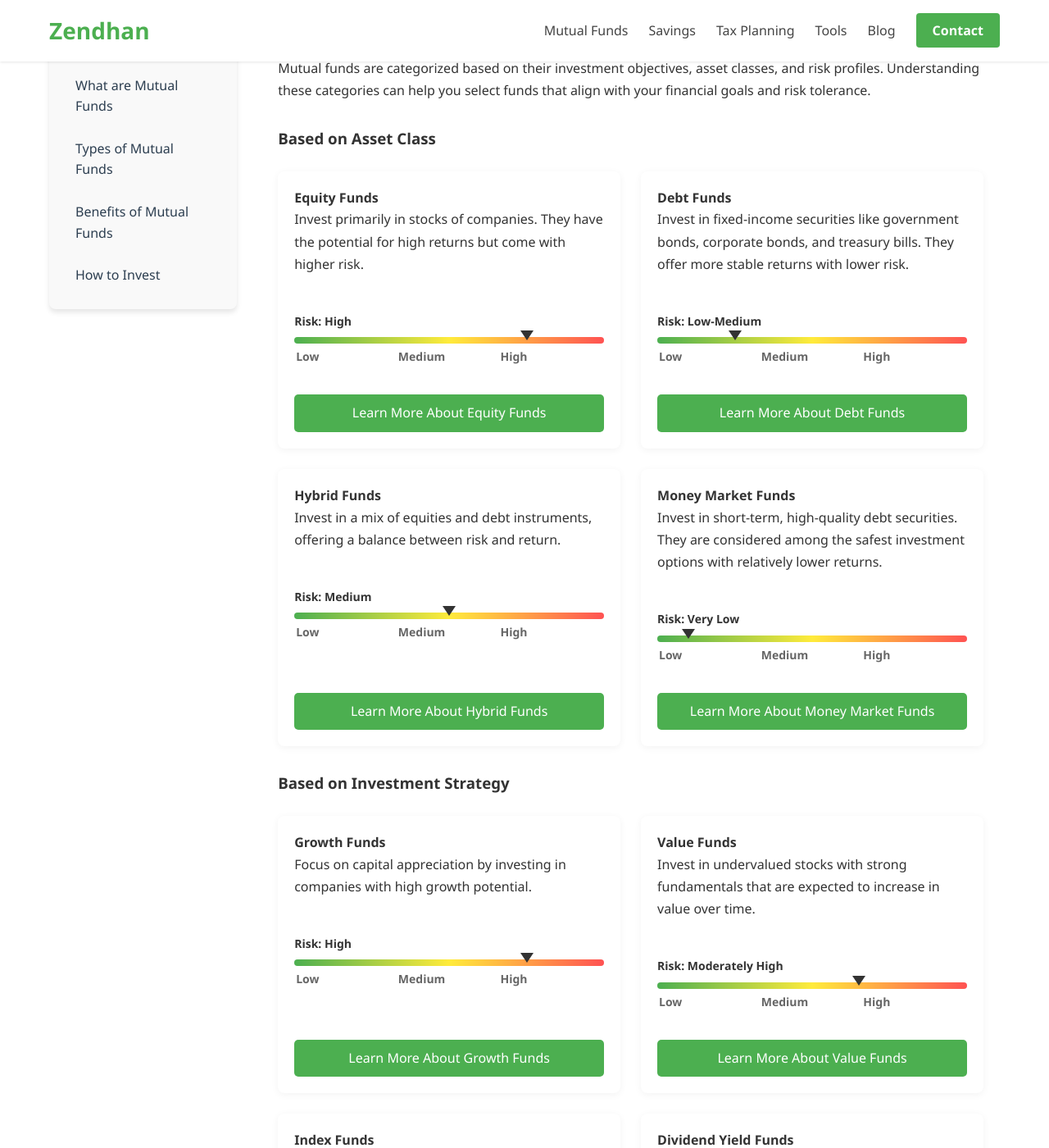
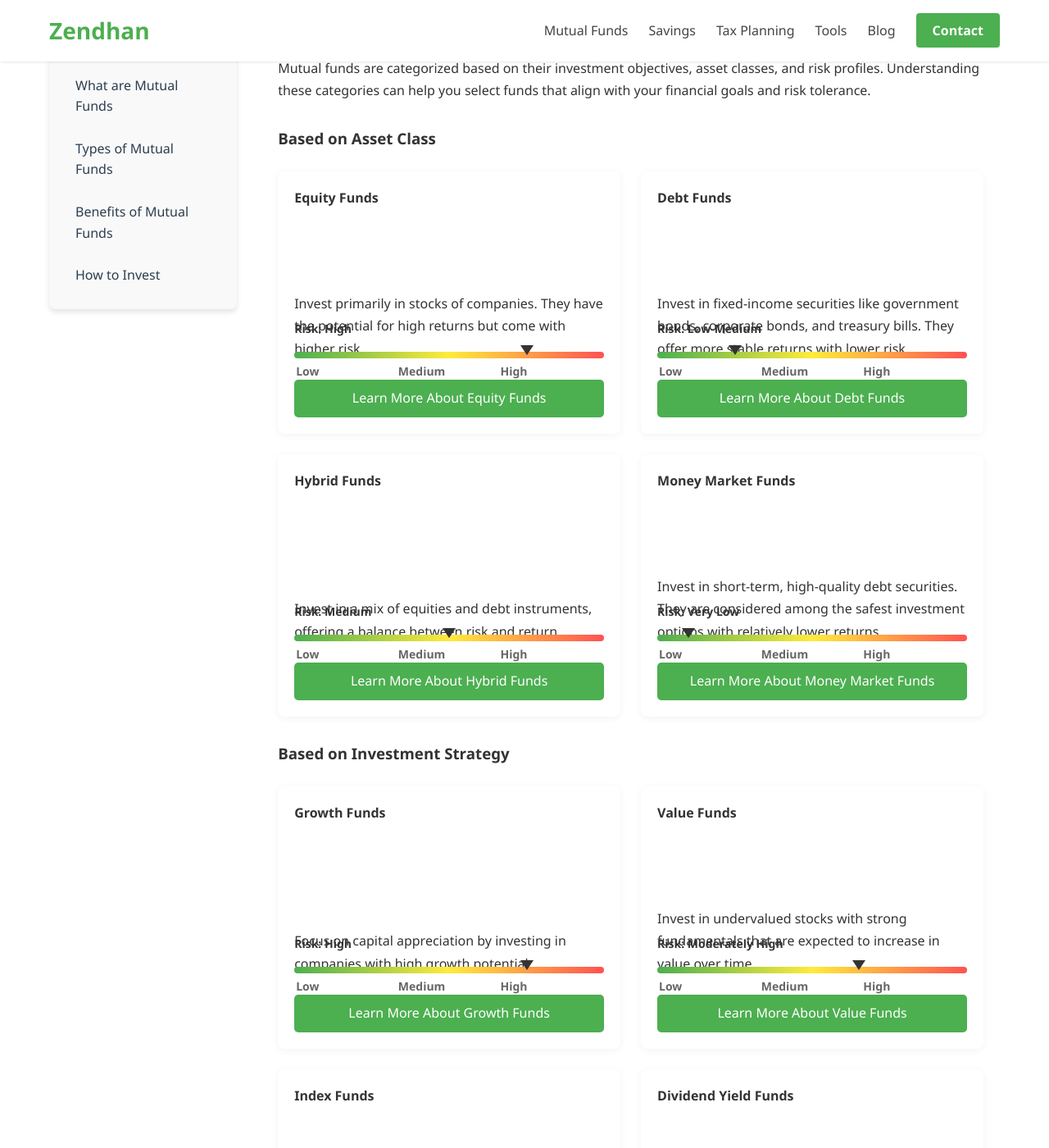
Before and after one commit to nandan11/zendhan, a Jekyll site: the page built from mutual-funds.html, in a window 1280 px wide and 1400 px high, scrolled down 2208 px. Shown: the whole window at 82% size. Built offline with Jekyll 4.4.1, drawn with Linux system fonts in a browser that asks for light colours.

Commit message:
Update mutual-funds.css

```diff
--- a/assets/css/mutual-funds.css
+++ b/assets/css/mutual-funds.css
@@ -399,3 +399,36 @@
 .fund-type .learn-more-button {
   margin-top: auto;
 }
+/* Fix risk meter alignment across fund types */
+.fund-type {
+  position: relative;
+  padding-bottom: 70px; /* Create space for risk meter at bottom */
+}
+
+.fund-type .risk-level {
+  position: absolute;
+  bottom: 60px; /* Position above the button */
+  left: 20px;
+  right: 20px;
+  width: calc(100% - 40px); /* Account for padding */
+}
+
+.risk-meter-container {
+  margin-top: 8px; /* Consistent spacing after the risk text */
+  height: 20px; /* Consistent height */
+}
+
+.risk-scale-wrapper {
+  display: flex;
+  flex-direction: column;
+  margin-bottom: 15px; /* Space before button */
+}
+
+/* Ensure buttons stay at the very bottom */
+.fund-type .learn-more-button {
+  position: absolute;
+  bottom: 20px;
+  left: 20px;
+  right: 20px;
+  width: calc(100% - 40px);
+}
```
